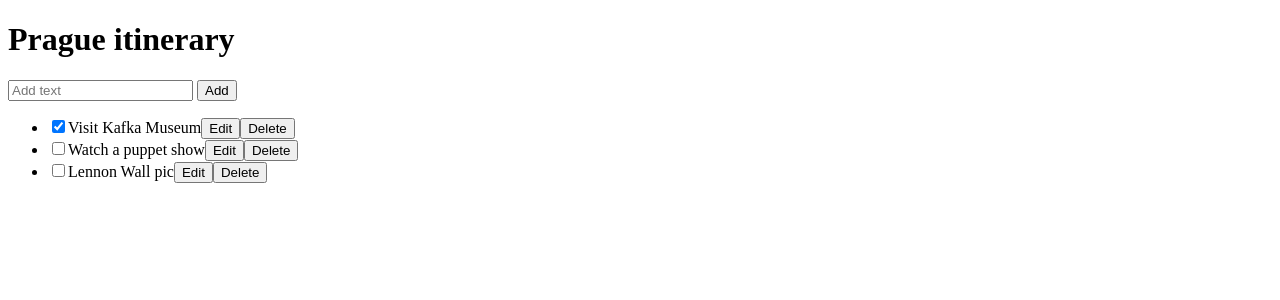
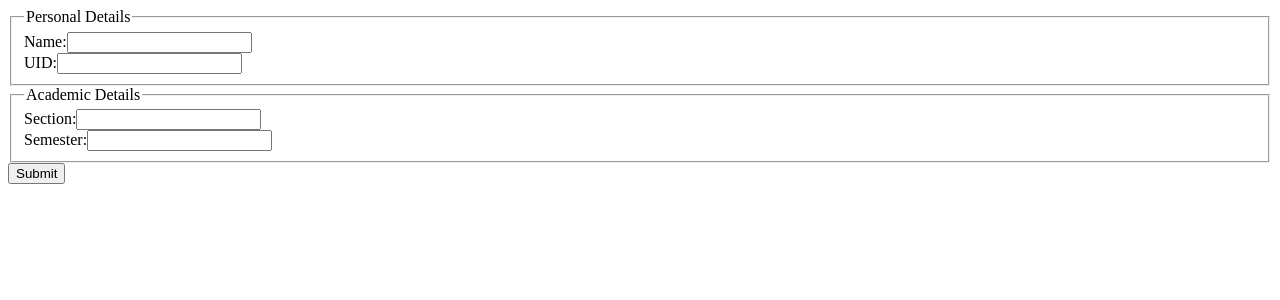
Before and after one commit to sarthak-negi22/100daysReact, a React (Create React App) app: page / in a window 1280 px wide. Shown: the top 300 px of the page. Built offline with nearby package versions, Linux system fonts and the light colour scheme.

Commit message:
day 1 winning camp

```diff
--- a/package.json
+++ b/package.json
@@ -8,6 +8,7 @@
     "@testing-library/user-event": "^13.5.0",
     "react": "^18.2.0",
     "react-dom": "^18.2.0",
+    "react-router-dom": "^6.14.0",
     "react-scripts": "5.0.1",
     "use-immer": "^0.8.1",
     "web-vitals": "^2.1.4"
--- a/src/App.js
+++ b/src/App.js
@@ -239,10 +239,20 @@
 
 
 
-import UseReducerHook from "./UseReducerHook";
+// import UseReducerHook from "./UseReducerHook";
+
+// export default function App() {
+//     return (
+//         <UseReducerHook/>
+//     )
+// }
+
+
+
+import WC_DAY_1 from "./WC_DAY_1";
 
 export default function App() {
     return (
-        <UseReducerHook/>
+        <WC_DAY_1/>
     )
 }
--- /dev/null
+++ b/src/WC_DAY_1.js
@@ -0,0 +1,94 @@
+function CustomHeading({text}) {
+    return (
+        <h1>{text}</h1>
+    )
+}
+
+function CustomButton() {
+    return (
+        <button>Submit</button>
+    );
+}
+
+function CustomTextField({name}) {
+    return (
+        <form>
+            <label><b>{ name }</b>{' '}</label>
+            <input></input>
+        </form>
+    );
+}
+
+function AnotherWebsite({url}) {
+    return (
+        <a href={url}>Click here</a>
+    );
+}
+
+function Image({url}) {
+    return (
+        <img src={url} alt="image"/>
+    );
+}
+
+function Paragraph() {
+    return (
+        <p>Lorem ipsum dolor sit amet consectetur adipisicing elit. Dicta consequatur temporibus asperiores fugit iusto at cupiditate deserunt aperiam eveniet nam sint hic explicabo placeat consectetur quisquam culpa voluptatibus, aut exercitationem commodi! Porro modi numquam tenetur dicta sit quia aliquid delectus consectetur. Fuga deleniti dolorum laudantium praesentium tempora tempore accusamus pariatur.</p>
+    )
+}
+
+function Form() {
+
+    function handleSubmit() {
+
+    }
+
+    return (
+        <div>
+            <form>
+                <fieldset>
+                    <legend>Personal Details</legend>
+                <div>
+                    <label>Name:</label>
+                    <input></input>
+                </div>
+                <div>
+                    <label>UID:</label>
+                    <input></input>
+                </div>
+                </fieldset>
+                <fieldset>
+                    <legend>Academic Details</legend>
+                <div>
+                    <label>Section:</label>
+                    <input></input>
+                </div>
+                <div>
+                    <label>Semester:</label>
+                    <input></input>
+                </div>
+                </fieldset>
+                <button>Submit</button>
+            </form>
+        </div>
+    );
+}
+
+export default function WC_DAY_1(){
+    return (
+        <div>
+            {/* <CustomHeading text = "Winning Camp"/>
+            <CustomTextField name = "Name:"/>
+            <CustomTextField name = "UID:"/>
+            <CustomTextField name = "Section:"/>
+            <CustomTextField name = "Semester:"/>
+            <CustomButton/>
+            <br/>
+            <AnotherWebsite url = "https://www.youtube.com/"/>
+            <Paragraph/>
+            <Image url = "https://images.cnbctv18.com/wp-content/uploads/2022/09/cryptocurrency-2.jpg?im=FitAndFill,width=120,height=90"/> */}
+
+            <Form/>
+        </div>
+    );
+}
```
Also changed, not shown: 1 other file (tests, documents, lock files or other folders).
